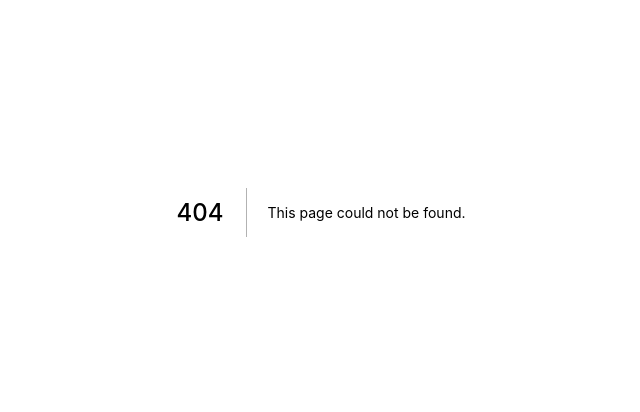
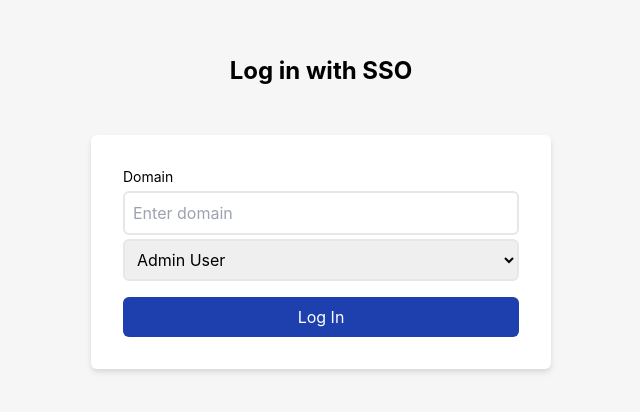
Before and after one commit to rtraficante/regeneron, a Next.js app: page /login in a window 1280 px wide. Before the commit this address had no page. Shown: the part 188-600 px from the top of the page, without its empty margins (319-959 px from the left). Built offline with nearby package versions, Linux system fonts and the light colour scheme.

Commit message:
added login page

```diff
--- a/components/ConceptLookupSystem.js
+++ b/components/ConceptLookupSystem.js
@@ -21,14 +21,14 @@ const ConceptLookupSystem = ({
             searchTerm={searchTerm}
             setSearchTerm={setSearchTerm}
           />
-          {!showForm ? (
+          {!showForm && (
             <button
               className="p-2 py-3 w-[180px] max-w-[200px] text-sm bg-blue-800 hover:bg-blue-600 hover:drop-shadow-lg text-white rounded drop-shadow"
               onClick={() => setShowForm(true)}
             >
               Add Concept
             </button>
-          ) : null}
+          )}
         </div>
 
         {showForm && (
--- a/package.json
+++ b/package.json
@@ -11,6 +11,7 @@
   "dependencies": {
     "@heroicons/react": "^2.0.11",
     "@prisma/client": "^4.3.1",
+    "@workos-inc/node": "^2.13.0",
     "next": "12.3.1",
     "react": "18.2.0",
     "react-dom": "18.2.0",
--- /dev/null
+++ b/pages/login.js
@@ -0,0 +1,51 @@
+import { useRouter } from "next/router";
+import React, { useState } from "react";
+
+export default function Login() {
+  const [domain, setDomain] = useState("");
+  const router = useRouter();
+
+  const handleSubmit = (e) => {
+    e.preventDefault();
+    router.push("/");
+  };
+
+  return (
+    <div className="h-screen items-center flex justify-center">
+      <div className="flex flex-col items-center space-y-12">
+        <div>
+          <h2 className="text-2xl font-bold">Log in with SSO</h2>
+        </div>
+        <div className="p-8 rounded-md drop-shadow-md bg-white w-[460px]">
+          <form className="flex flex-col" onSubmit={handleSubmit}>
+            <label htmlFor="domain" className="text-sm">
+              Domain
+            </label>
+            <input
+              id="domain"
+              value={domain}
+              onChange={(e) => setDomain(e.target.value)}
+              type="text"
+              placeholder="Enter domain"
+              className="p-2 rounded-md border-2 mt-1"
+            />
+            <select
+              id="domain"
+              value={domain}
+              onChange={(e) => setDomain(e.target.value)}
+              type="text"
+              placeholder="Enter domain"
+              className="p-2 rounded-md border-2 mt-1"
+            >
+              <option>Admin User</option>
+              <option>Non-Admin User</option>
+            </select>
+            <button className="bg-blue-800 text-white rounded-md p-2 mt-4 hover:bg-blue-600 active:bg-blue-700">
+              Log In
+            </button>
+          </form>
+        </div>
+      </div>
+    </div>
+  );
+}
```
Also changed, not shown: 2 other files (tests, documents, lock files or other folders).
